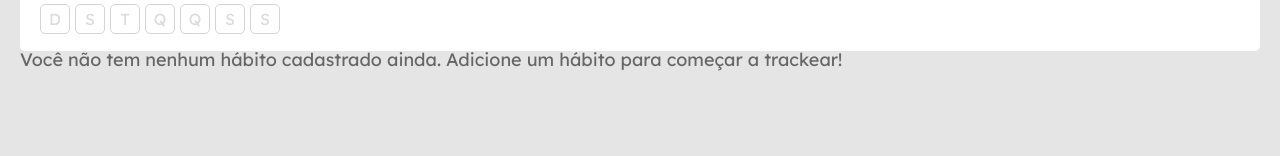
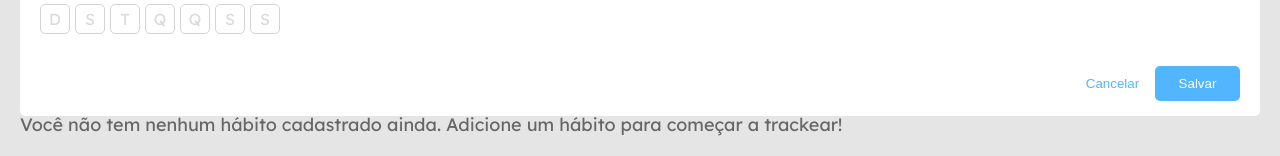
Before and after one commit to Mikael-Josias/projeto11-trackit, a React (Create React App) app: page /habitos in a window 1280 px wide. Shown: the part 232-388 px from the top of the page. Built offline with nearby package versions, Linux system fonts and the light colour scheme.

Commit message:
feat: added cancel and sabe buttons

```diff
--- a/src/components/HabitCard/HabitCard.js
+++ b/src/components/HabitCard/HabitCard.js
@@ -1,6 +1,7 @@
+
 import { StyledInput } from "../Input/styled";
 import WeekdaysCheck from "../WeekdaysCheck/WeekdaysCheck";
-import { StyledCard } from "./styled";
+import { ButtonsOptions, StyledButton, StyledCard } from "./styled";
 
 export default function HabitCard(props){
     return (
@@ -15,6 +16,10 @@ export default function HabitCard(props){
                 <WeekdaysCheck value="S" />
                 <WeekdaysCheck value="S" />
             </div>
+            <ButtonsOptions>
+                <StyledButton colored="white">Cancelar</StyledButton>
+                <StyledButton colored="#52B6FF">Salvar</StyledButton>
+            </ButtonsOptions>
         </StyledCard>
     );
 }
--- a/src/components/HabitCard/styled.js
+++ b/src/components/HabitCard/styled.js
@@ -6,3 +6,21 @@ export const StyledCard = styled.div`
     padding: 20px 20px 15px 20px;
     width: 100%;
 `;
+
+export const ButtonsOptions = styled.div`
+    display: flex;
+    justify-content: flex-end;
+    align-items: center;
+    margin-top: 30px;
+    width: 100%;
+`;
+
+export const StyledButton = styled.button`
+    background-color: ${props => props.colored? props.colored : null};
+    color: ${props => props.colored === "white" ? "#52B6FF" : "white"};
+    border: none;
+    border-radius: 5px;
+    height: 35px;
+    width: 85px;
+    cursor: pointer;
+`;
```
